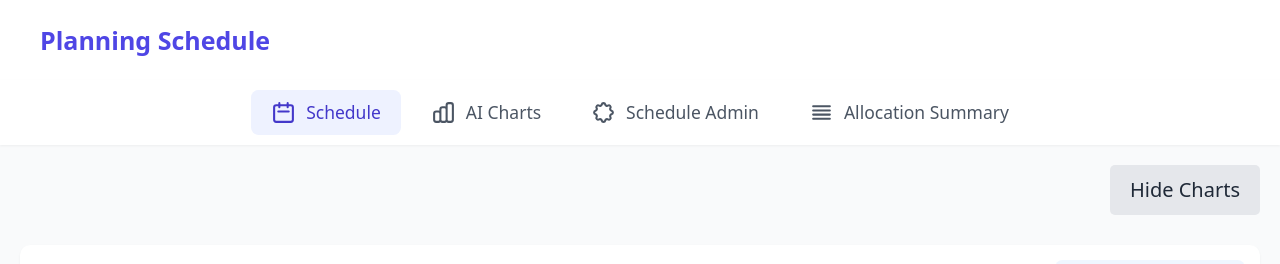
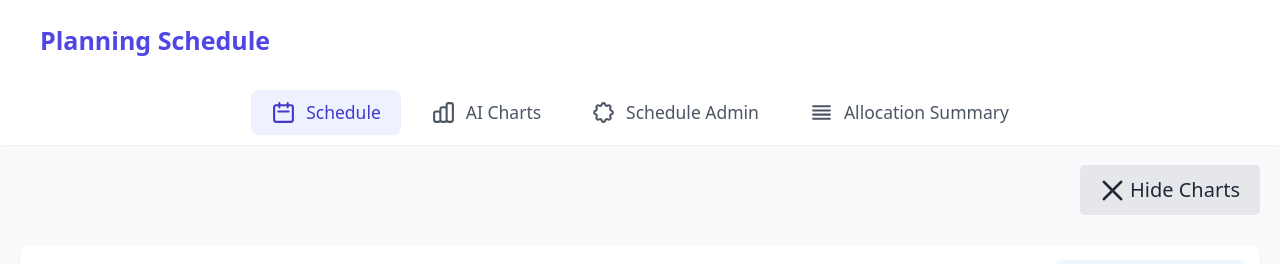
Before and after one commit to zyansaber/Scheduletest2, a React (Vite) app: page / in a window 1280 px wide. Shown: the top 264 px of the page. Built offline with nearby package versions, Linux system fonts and the light colour scheme; no server answers; the database is empty.

Commit message:
Update ScheduleDashboard.jsx

```diff
--- a/src/components/ScheduleDashboard.jsx
+++ b/src/components/ScheduleDashboard.jsx
@@ -4,8 +4,8 @@ import ScheduleTable from './ScheduleTable';
 import ScheduleFilters from './ScheduleFilters';
 import ScheduleSidebar from './ScheduleSidebar';
 import StagesByClassChart from './charts/StagesByClassChart';
+import ForecastYearBreakdown from './charts/ForecastYearBreakdown';
 import LoadingOverlay from './LoadingOverlay';
-import ForecastYearBreakdown from './charts/ForecastYearBreakdown';
 
 const ScheduleDashboard = ({ data }) => {
   const [filteredData, setFilteredData] = useState(data);
@@ -19,7 +19,6 @@ const ScheduleDashboard = ({ data }) => {
       setFilteredData([]);
       return;
     }
-
     if (data.length > 100) setIsFilteringData(true);
 
     const filterTimeout = setTimeout(() => {
@@ -67,10 +66,7 @@ const ScheduleDashboard = ({ data }) => {
     return () => clearTimeout(filterTimeout);
   }, [data, filters]);
 
-  const handleFilterChange = (newFilters) => {
-    setFilters(newFilters);
-  };
-
+  const handleFilterChange = (newFilters) => setFilters(newFilters);
   const handleStageSelection = useCallback((stages) => {
     if (stages && stages.length > 0) {
       setFilters(prev => ({
@@ -89,21 +85,31 @@ const ScheduleDashboard = ({ data }) => {
           onClick={() => setShowCharts(!showCharts)}
           className="bg-gray-200 hover:bg-gray-300 text-gray-800 font-medium py-2 px-4 rounded flex items-center"
         >
-          {showCharts ? "Hide Charts" : "Show Charts"}
+          {showCharts ? (
+            <>
+              <svg xmlns="http://www.w3.org/2000/svg" className="h-5 w-5 mr-1" viewBox="0 0 20 20" fill="currentColor">
+                <path fillRule="evenodd" d="M3.707 2.293a1 1 0 00-1.414 1.414l14 14a1 1 0 001.414-1.414l-14-14z" />
+                <path fillRule="evenodd" d="M16.293 2.293a1 1 0 011.414 1.414l-14 14a1 1 0 01-1.414-1.414l14-14z" />
+              </svg>
+              Hide Charts
+            </>
+          ) : (
+            <>
+              <svg xmlns="http://www.w3.org/2000/svg" className="h-5 w-5 mr-1" viewBox="0 0 20 20" fill="currentColor">
+                <path d="M10 12a2 2 0 100-4 2 2 0 000 4z" />
+                <path fillRule="evenodd" d="M10 18a8 8 0 100-16 8 8 0 000 16zm0-2a6 6 0 100-12 6 6 0 000 12z" clipRule="evenodd" />
+              </svg>
+              Show Charts
+            </>
+          )}
         </button>
       </div>
 
       {showCharts && (
         <>
-          <div className="w-full">
-            <ScheduleSidebar data={filteredData} />
-          </div>
-          <div className="w-full bg-white p-4 rounded-lg shadow-sm">
-            <ForecastYearBreakdown data={filteredData} />
-          </div>
-          <div className="w-full bg-white p-4 rounded-lg shadow-sm">
-            <StagesByClassChart selectedStages={handleStageSelection} />
-          </div>
+          <div className="w-full"><ScheduleSidebar data={filteredData} /></div>
+          <div className="w-full bg-white p-4 rounded-lg shadow-sm"><ForecastYearBreakdown data={filteredData} /></div>
+          <div className="w-full bg-white p-4 rounded-lg shadow-sm"><StagesByClassChart selectedStages={handleStageSelection} /></div>
         </>
       )}
 
```
